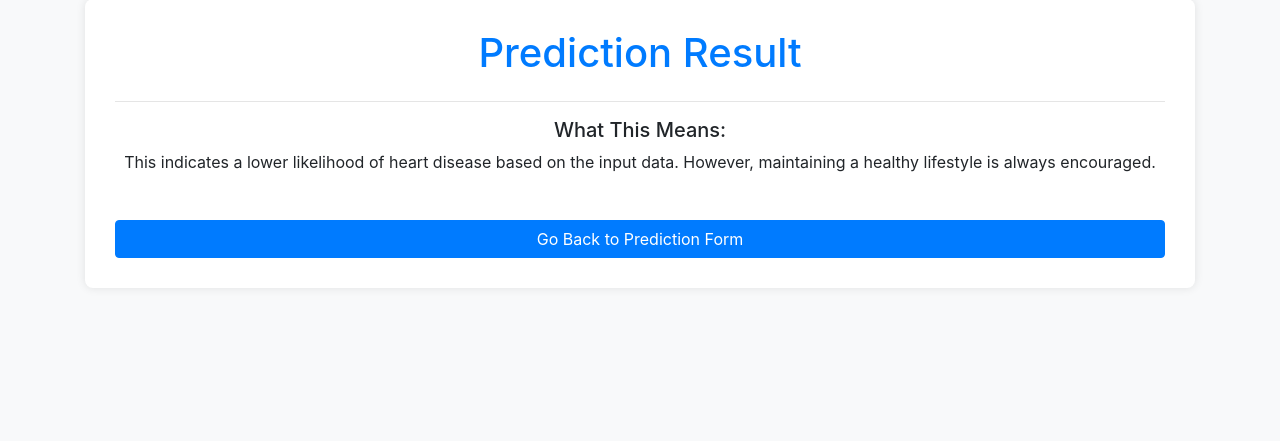
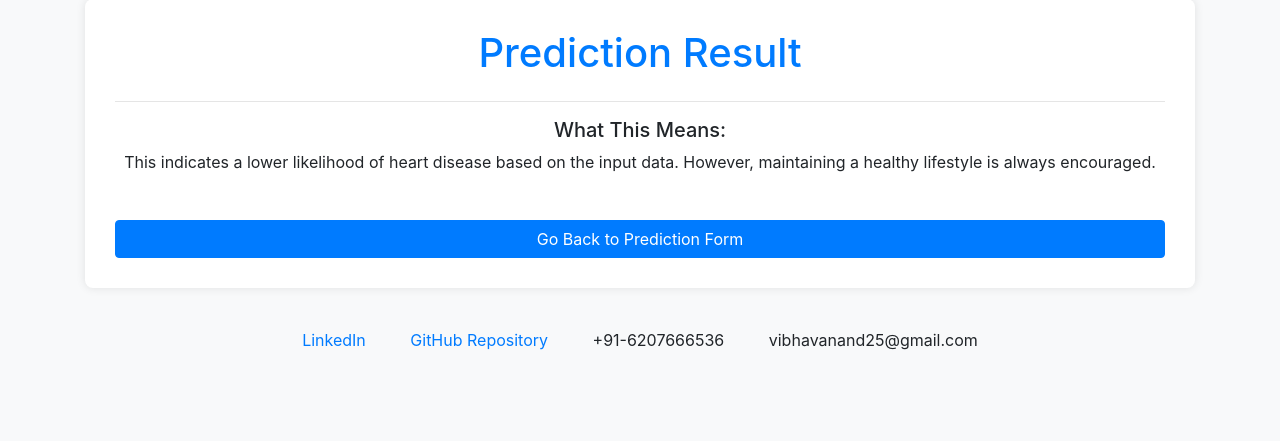
Before and after one commit to vibhavanand007/Heart-Disease-Prediction, a Flask app: template templates/result.html in a window 1280 px wide. Shown: the part 51-492 px from the top of the page. Run offline with Flask 3, Linux system fonts and the light colour scheme; the template is opened without the code that fills it, so the values that code supplies are empty; parts of the project's set-up code (start-up, migrations or seed data) failed here and were passed over; some libraries are stand-ins or nearby versions.

Commit message:
result.html updated:

```diff
--- a/templates/result.html
+++ b/templates/result.html
@@ -30,6 +30,14 @@
         margin-top: 30px;
         width: 100%;
       }
+      .contact-info {
+        margin-top: 40px;
+        text-align: center;
+      }
+      .contact-info div {
+        display: inline-block;
+        margin: 0 20px;
+      }
     </style>
   </head>
   <body>
@@ -51,6 +59,25 @@
           >Go Back to Prediction Form</a
         >
       </div>
+
+      <div class="contact-info">
+        <div>
+          <a
+            href="https://www.linkedin.com/in/vibhav-anand-37930b1ba/"
+            target="_blank"
+            >LinkedIn</a
+          >
+        </div>
+        <div>
+          <a
+            href="https://github.com/vibhavanand007/Heart-Disease-Prediction"
+            target="_blank"
+            >GitHub Repository</a
+          >
+        </div>
+        <div>+91-6207666536</div>
+        <div>vibhavanand25@gmail.com</div>
+      </div>
     </div>
   </body>
 </html>
```
